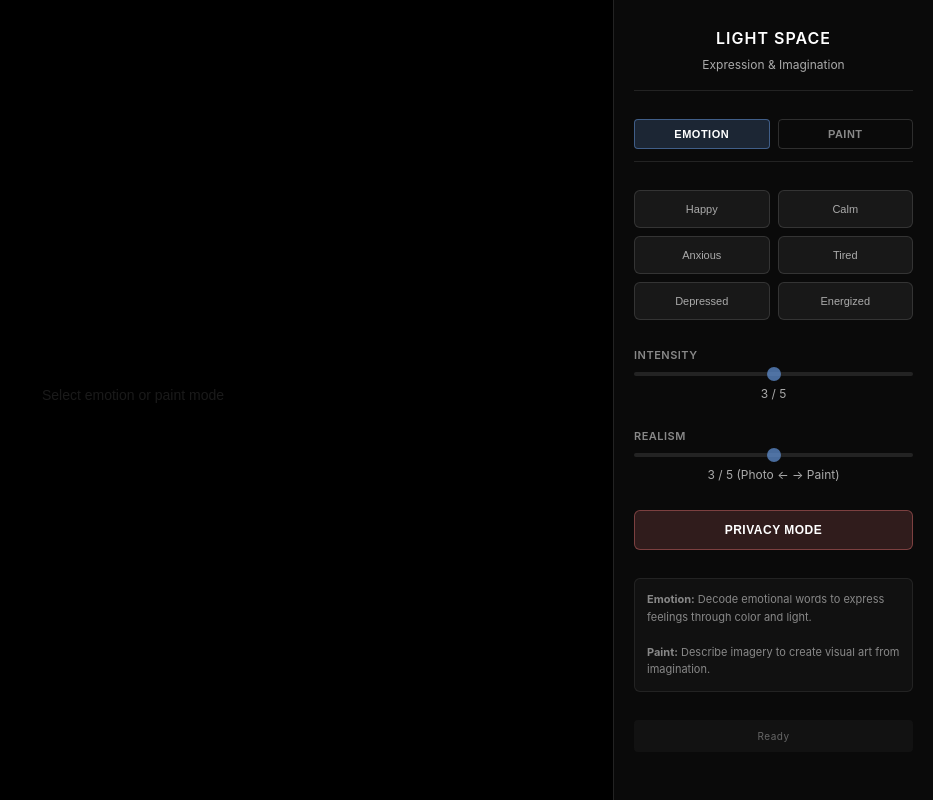
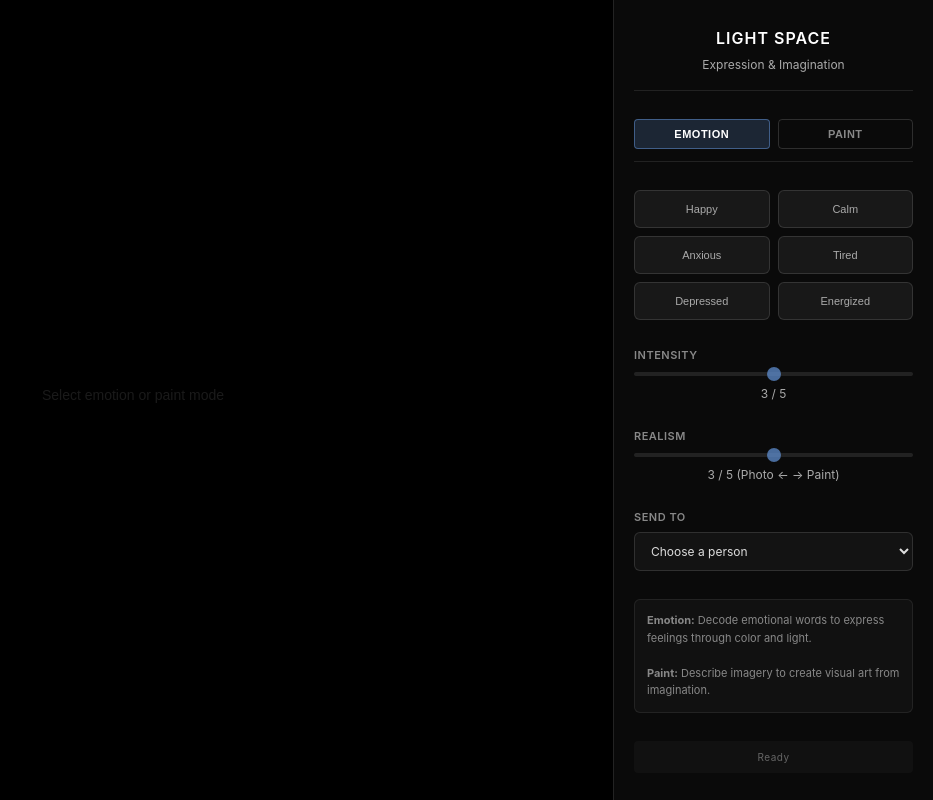
Before and after one commit to juless26/BCI-Emotions, a plain HTML site: page light-space.html in a window 1280 px wide. Shown: the whole page, without its empty margins (347-1280 px from the left). Drawn offline with Linux system fonts and the light colour scheme.

Commit message:
Send an image to a person, and drop Privacy Mode
A Send to control sits above where Privacy Mode was: a list of five people,
each with their relationship, because who is receiving this changes what it
means to send it. Choosing a name is the send. That is one action rather than
two, which matters for a user whose every input is expensive.

Privacy Mode is gone. It only blanked the canvas, which is not what privacy
means here now that sending is explicit and addressed to one person: nothing
leaves unless a name is chosen.

Co-Authored-By: Claude Opus 5 <noreply@anthropic.com>

```diff
--- a/light-space.html
+++ b/light-space.html
@@ -326,24 +326,31 @@
       letter-spacing: 0.5px;
     }
 
-    .privacy-btn {
-      padding: 12px 16px;
-      background: rgba(200, 100, 100, 0.2);
-      border: 1px solid rgba(200, 100, 100, 0.5);
+    .send-group {
+      display: flex;
+      flex-direction: column;
+      gap: 8px;
+    }
+
+    .recipient-select {
+      padding: 10px 12px;
+      background: rgba(255, 255, 255, 0.04);
+      border: 1px solid rgba(255, 255, 255, 0.12);
       border-radius: 6px;
-      color: #ffffff;
+      color: #dddddd;
       font-size: 12px;
-      font-weight: 600;
-      text-transform: uppercase;
+      font-family: inherit;
       cursor: pointer;
-      transition: all 0.2s ease;
-      letter-spacing: 0.5px;
-    }
-
-    .privacy-btn:hover {
-      background: rgba(200, 100, 100, 0.35);
-      border-color: rgba(200, 100, 100, 0.7);
-    }
+    }
+
+    .recipient-select:focus-visible {
+      outline: 2px solid rgba(100, 150, 220, 0.9);
+      outline-offset: 2px;
+    }
+
+
+
+
   </style>
 </head>
 <body>
@@ -412,7 +419,17 @@
         <div class="slider-value"><span id="realismValue">3</span> / 5 (Photo ← → Paint)</div>
       </div>
 
-      <button class="privacy-btn" id="privacyBtn">Privacy Mode</button>
+      <div class="send-group">
+        <label class="slider-label" for="recipientSelect">Send to</label>
+        <select class="recipient-select" id="recipientSelect">
+          <option value="">Choose a person</option>
+          <option value="Maya">Maya, daughter</option>
+          <option value="Daniel">Daniel, brother</option>
+          <option value="Ruth">Ruth, night nurse</option>
+          <option value="Tomas">Tomas, friend</option>
+          <option value="Grace">Grace, care team</option>
+        </select>
+      </div>
 
       <div class="info-box">
         <strong>Emotion:</strong> Decode emotional words to express feelings through color and light.<br><br>
@@ -503,7 +520,6 @@
     let currentEmotion = null;
     let intensity = 3;
     let realism = 3;
-    let privacyMode = false;
     let perlinNoise = new PerlinNoise();
     let generatedImageData = null;
 
@@ -634,10 +650,19 @@
       document.getElementById('realismValue').textContent = realism;
     });
 
-    // Privacy
-    document.getElementById('privacyBtn').addEventListener('click', () => {
-      privacyMode = !privacyMode;
-      document.getElementById('privacyBtn').textContent = privacyMode ? 'Privacy On' : 'Privacy Mode';
+
+    // Choosing a person is the send: one action rather than two.
+    const recipientSelect = document.getElementById('recipientSelect');
+
+    recipientSelect.addEventListener('change', () => {
+      const who = recipientSelect.value;
+      if (!who) return;
+      if (currentMode === 'emotion' && !currentEmotion) {
+        updateStatus('Choose an emotion first.');
+      } else {
+        updateStatus(`Sent to ${who}`);
+      }
+      recipientSelect.value = '';        // back to the prompt, ready for the next one
     });
 
     function updateStatus(msg) {
@@ -646,11 +671,6 @@
 
     // Drawing
     function drawFrame(time) {
-      if (privacyMode) {
-        ctx.fillStyle = '#000';
-        ctx.fillRect(0, 0, canvas.width, canvas.height);
-        return;
-      }
 
       if (currentMode === 'emotion' && currentEmotion) {
         const emotion = emotions[currentEmotion];
```
